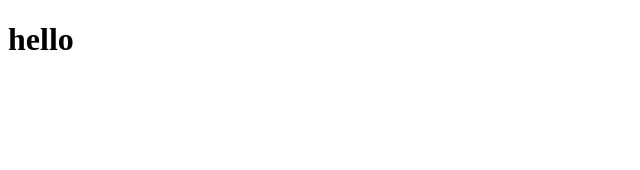
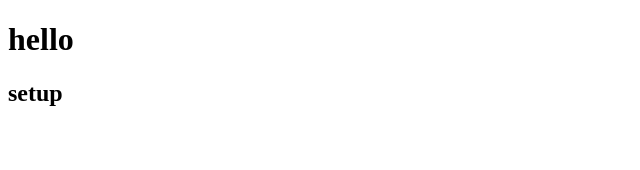
Before and after one commit to mik3ymikes/heros4, an Angular app: page / in a window 1280 px wide. Shown: the top 170 px of the page, without its empty margins (0-640 px from the left). Built offline with nearby package versions, Linux system fonts and the light colour scheme.

Commit message:
setup for heros4

```diff
--- a/src/app/app.component.html
+++ b/src/app/app.component.html
@@ -1 +1,2 @@
 <h1>hello</h1>
+<h2>setup</h2>
```
